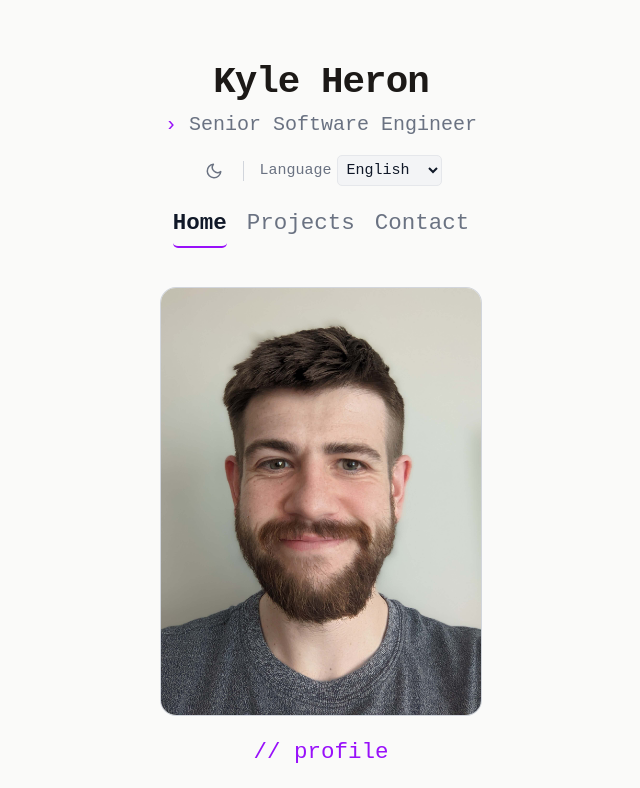
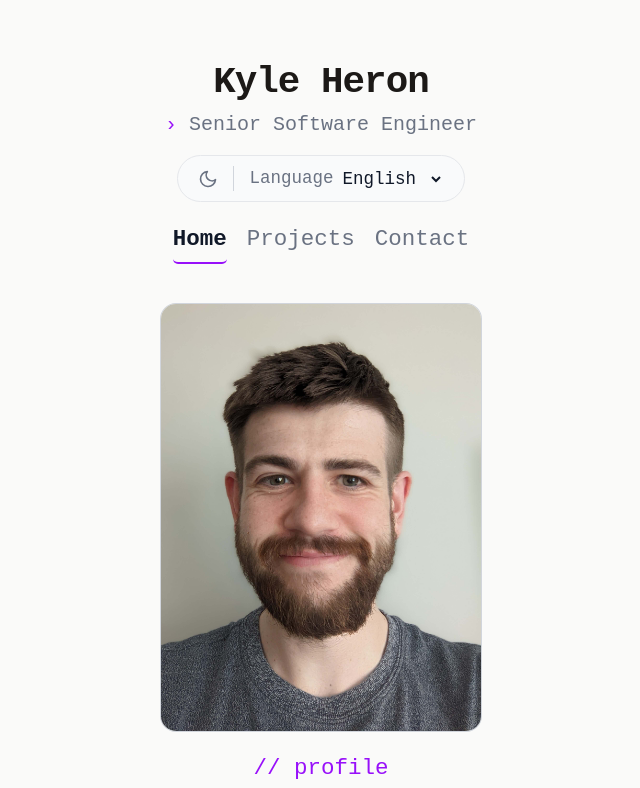
Before and after one commit to kyher/kyher.github.io, a React (Vite) app: page / in a window 1280 px wide. Shown: the top 788 px of the page, without its empty margins (319-959 px from the left). Built offline with nearby package versions, Linux system fonts and the light colour scheme.

Commit message:
Better UI for settings (lang, light/dark)

```diff
--- a/src/App.tsx
+++ b/src/App.tsx
@@ -84,10 +84,10 @@ function App() {
             Senior Software Engineer
           </p>
         </div>
-        <div className="flex items-center gap-3">
+        <div className="flex items-center gap-3 rounded-full border border-gray-200 dark:border-gray-700 bg-gray-50 dark:bg-gray-800/50 px-4 py-2">
           <ThemeToggle isDark={isDark} onToggle={() => setIsDark(!isDark)} />
           <div
-            className="h-4 w-px bg-gray-300 dark:bg-gray-600"
+            className="h-5 w-px bg-gray-300 dark:bg-gray-600"
             aria-hidden="true"
           />
           <LanguageSelect />
--- a/src/components/LanguageSelect.tsx
+++ b/src/components/LanguageSelect.tsx
@@ -7,14 +7,14 @@ export default function LanguageSelect() {
     <div className="flex items-center gap-1">
       <label
         htmlFor="language-select"
-        className="text-xs text-gray-500 dark:text-gray-400"
+        className="text-sm text-gray-500 dark:text-gray-400"
       >
         {t("language.select")}
       </label>
       <select
         id="language-select"
         value={i18n.resolvedLanguage}
-        className="text-xs bg-gray-100 text-gray-900 border border-gray-200 dark:bg-gray-700 dark:text-white dark:border-transparent rounded p-1 hover:cursor-pointer"
+        className="text-sm bg-transparent text-gray-900 dark:text-white rounded hover:cursor-pointer focus-visible:outline-none focus-visible:ring-2 focus-visible:ring-purple-500"
         onChange={(e) => {
           i18n.changeLanguage(e.target.value);
         }}
--- a/src/components/ThemeToggle.tsx
+++ b/src/components/ThemeToggle.tsx
@@ -8,17 +8,17 @@ export default function ThemeToggle({
   return (
     <button
       onClick={onToggle}
-      className="p-1 text-gray-500 hover:text-gray-800 dark:text-gray-400 dark:hover:text-gray-200 transition-colors focus-visible:outline-none focus-visible:ring-2 focus-visible:ring-purple-500 rounded-sm"
+      className="flex text-gray-500 hover:text-gray-800 dark:text-gray-400 dark:hover:text-gray-200 transition-colors focus-visible:outline-none focus-visible:ring-2 focus-visible:ring-purple-500 rounded-sm"
       aria-label="Toggle theme"
       aria-pressed={isDark}
     >
       {isDark ? (
-        <svg aria-hidden="true" focusable="false" xmlns="http://www.w3.org/2000/svg" width="18" height="18" viewBox="0 0 24 24" fill="none" stroke="currentColor" strokeWidth="2" strokeLinecap="round" strokeLinejoin="round">
+        <svg aria-hidden="true" focusable="false" xmlns="http://www.w3.org/2000/svg" width="20" height="20" viewBox="0 0 24 24" fill="none" stroke="currentColor" strokeWidth="2" strokeLinecap="round" strokeLinejoin="round">
           <circle cx="12" cy="12" r="4"/>
           <path d="M12 2v2M12 20v2M4.93 4.93l1.41 1.41M17.66 17.66l1.41 1.41M2 12h2M20 12h2M6.34 17.66l-1.41 1.41M19.07 4.93l-1.41 1.41"/>
         </svg>
       ) : (
-        <svg aria-hidden="true" focusable="false" xmlns="http://www.w3.org/2000/svg" width="18" height="18" viewBox="0 0 24 24" fill="none" stroke="currentColor" strokeWidth="2" strokeLinecap="round" strokeLinejoin="round">
+        <svg aria-hidden="true" focusable="false" xmlns="http://www.w3.org/2000/svg" width="20" height="20" viewBox="0 0 24 24" fill="none" stroke="currentColor" strokeWidth="2" strokeLinecap="round" strokeLinejoin="round">
           <path d="M21 12.79A9 9 0 1 1 11.21 3 7 7 0 0 0 21 12.79z"/>
         </svg>
       )}
```
